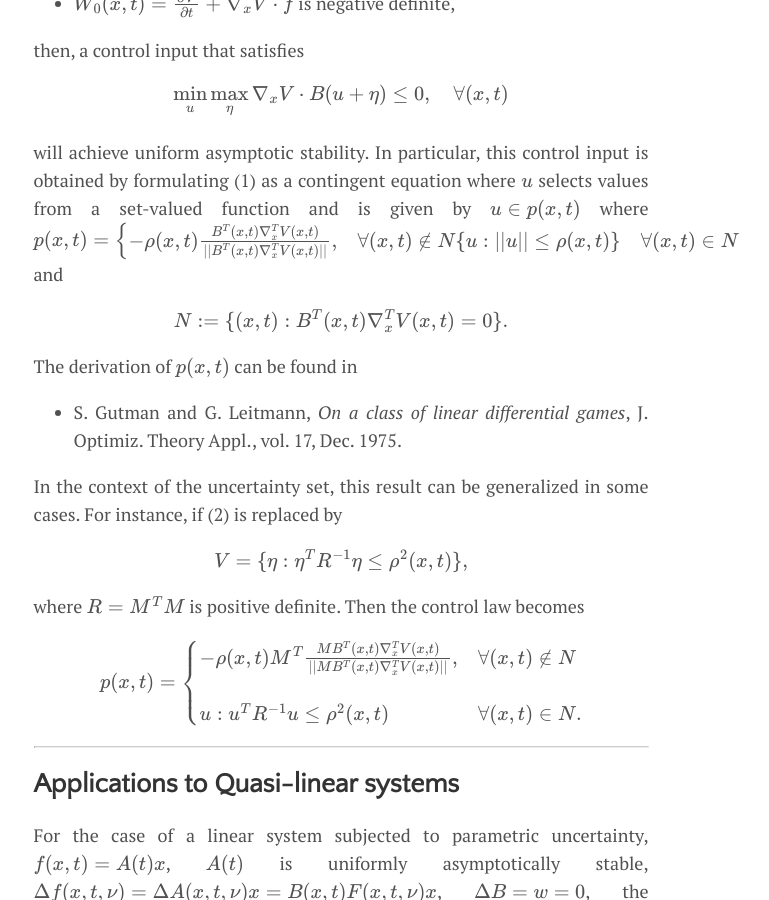
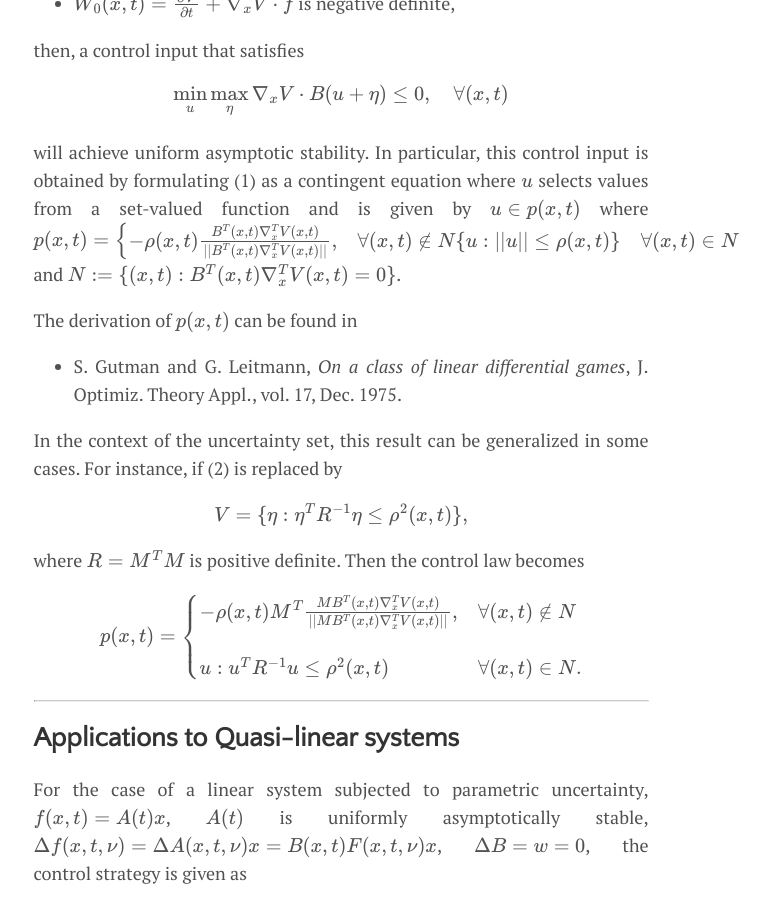
Before and after one commit to CheeGY/cheegy.github.io, a Jekyll site: the page built from _posts/2021-01-12-Gutman1979.md, in a window 1280 px wide and 900 px high, scrolled down 2799 px. Shown: the whole window, without its empty margins (299-1068 px from the left). Built offline with Jekyll 4.4.1, drawn with Linux system fonts in a browser that asks for light colours; formulas are drawn with MathJax 3.

Commit message:
Update 2021-01-12-Gutman1979.md

```diff
--- a/_posts/2021-01-12-Gutman1979.md
+++ b/_posts/2021-01-12-Gutman1979.md
@@ -73,16 +73,11 @@ then, a control input that satisfies
 \min_u \max_{\eta} \nabla_x V \cdot B(u + \eta) \leq 0, \quad \forall (x,t) \notag
 \end{equation}
 will achieve uniform asymptotic stability. In particular, this control input is obtained by formulating (1) as a contingent equation where $u$ selects values from a set-valued function and is given by $u \in p(x,t)$ where
-$
-p(x,t) = \begin{cases}
+$ p(x,t) = \begin{cases}
             -\rho(x,t) \frac{B^T(x,t) \nabla_x^T V(x,t)}{||B^T(x,t) \nabla_x^T V(x,t)||}, & \forall (x,t) \notin N \\
             \\{u : \|\|u\|\| \leq \rho(x,t)\\} &\forall (x,t) \in N
-            \end{cases}
-$
-and
-\begin{equation}
-N := \\{(x,t): B^T(x,t) \nabla_x^T V(x,t) = 0\\}. \notag
-\end{equation}
+            \end{cases}$
+and $N := \\{(x,t): B^T(x,t) \nabla_x^T V(x,t) = 0\\}$.
 
 The derivation of $p(x,t)$ can be found in
 - S. Gutman and G. Leitmann, _On a class of linear differential games_, J. Optimiz. Theory Appl., vol. 17, Dec. 1975.
```
